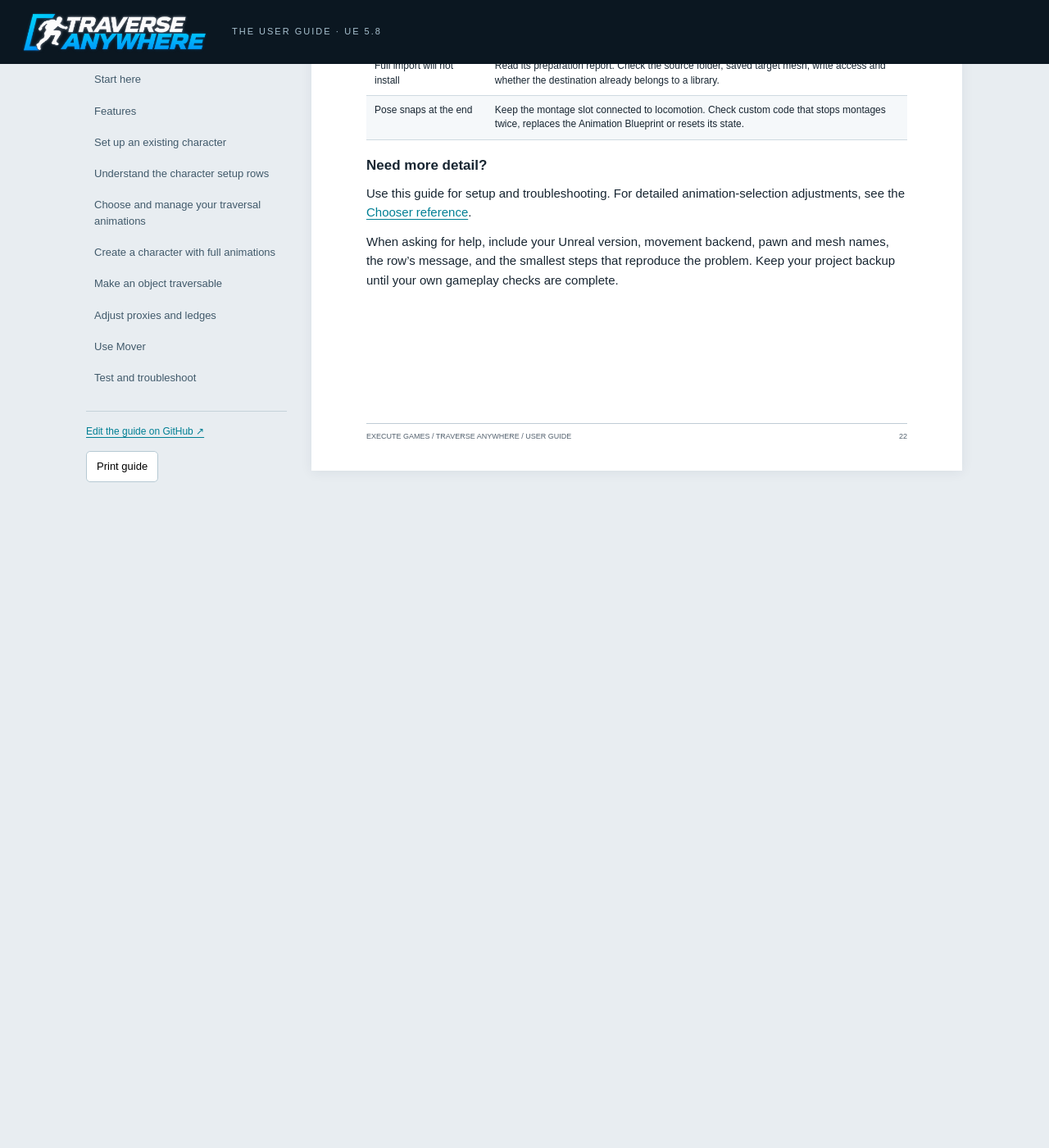
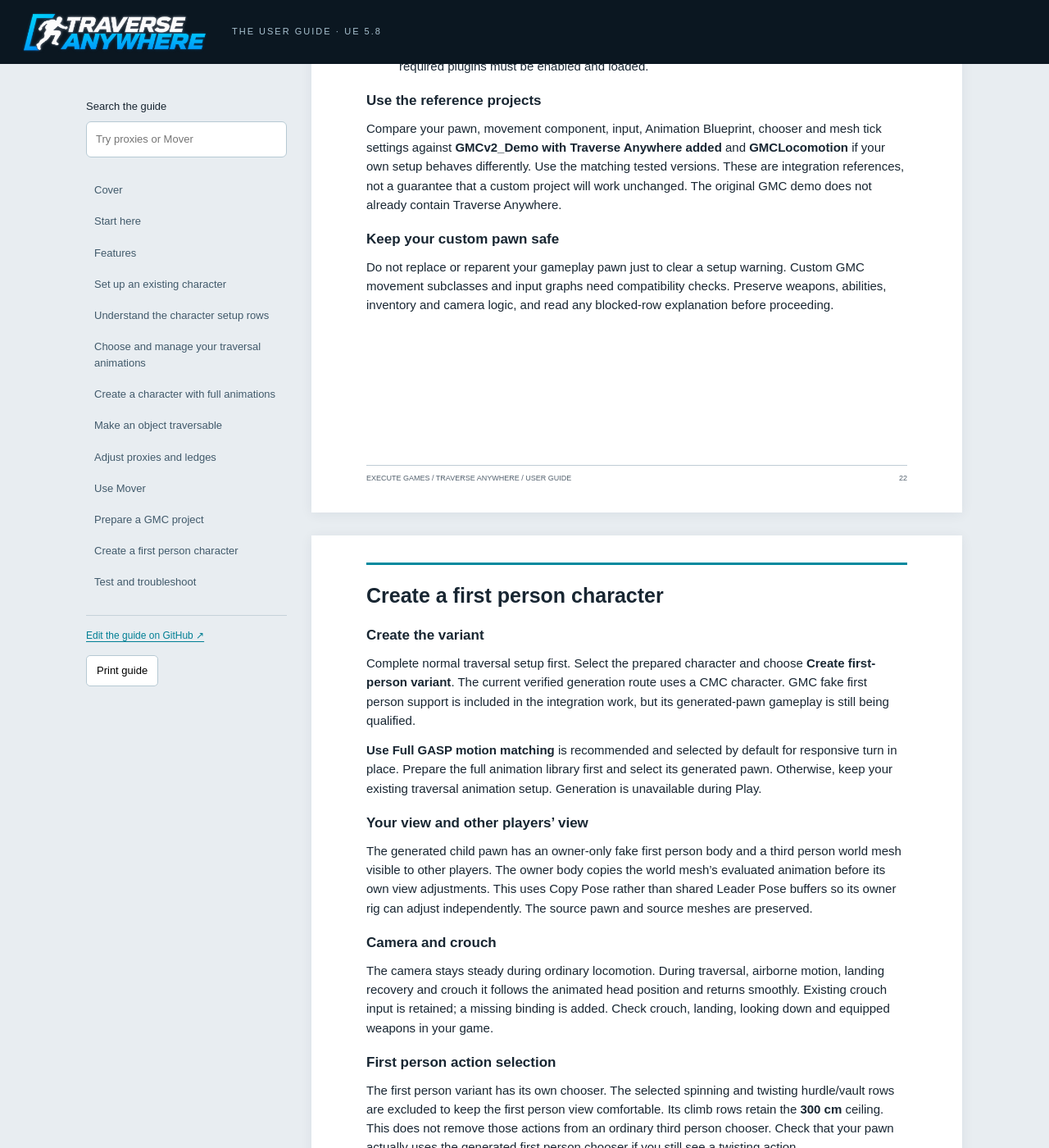
Before and after one commit to Dr-Rank/traverse-anywhere-guide, a Jekyll site: the page built from index.md, in a window 1280 px wide and 1400 px high, scrolled down 24857 px. Shown: the whole window at 82% size. Built offline with Jekyll 4.4.1, drawn with Linux system fonts in a browser that asks for light colours; before the commit the page ends 25487 px from its top, so only the background shows below that; some of the changed text lies outside the part shown.

Commit message:
Document GMC prerequisites, first person setup and 300 cm climb range

```diff
--- a/_includes/guide/choose-and-manage-your-traversal-animations.md
+++ b/_includes/guide/choose-and-manage-your-traversal-animations.md
@@ -24,4 +24,4 @@ The generated chooser selects among the imported traversal montages. To change i
 
 ## Check the result
 
-Try both walking and running approaches. Watch hands during their contact with the ledge, feet during landing, and the return to locomotion. The grounded climb chooser supports heights up to **300 cm**; usable depth, headroom and available animations also matter.
+Try both walking and running approaches. Watch hands during their contact with the ledge, feet during landing, and the return to locomotion. The maximum climb height has increased from **250 cm to 300 cm**. The current grounded climb chooser supports heights up to **300 cm**; usable depth, headroom and available animations also matter.
--- /dev/null
+++ b/_includes/guide/create-a-first-person-character.md
@@ -0,0 +1,21 @@
+## Create the variant
+
+Complete normal traversal setup first. Select the prepared character and choose **Create first-person variant**. The current verified generation route uses a CMC character. GMC fake first person support is included in the integration work, but its generated-pawn gameplay is still being qualified.
+
+**Use Full GASP motion matching** is recommended and selected by default for responsive turn in place. Prepare the full animation library first and select its generated pawn. Otherwise, keep your existing traversal animation setup. Generation is unavailable during Play.
+
+## Your view and other players' view
+
+The generated child pawn has an owner-only fake first person body and a third person world mesh visible to other players. The owner body copies the world mesh's evaluated animation before its own view adjustments. This uses Copy Pose rather than shared Leader Pose buffers so its owner rig can adjust independently. The source pawn and source meshes are preserved.
+
+## Camera and crouch
+
+The camera stays steady during ordinary locomotion. During traversal, airborne motion, landing recovery and crouch it follows the animated head position and returns smoothly. Existing crouch input is retained; a missing binding is added. Check crouch, landing, looking down and equipped weapons in your game.
+
+## First person action selection
+
+The first person variant has its own chooser. The selected spinning and twisting hurdle/vault rows are excluded to keep the first person view comfortable. Its climb rows retain the **300 cm** ceiling. This does not remove those actions from an ordinary third person chooser. Check that your pawn actually uses the generated first person chooser if you still see a twisting action.
+
+## Update old imports and variants
+
+Finger retarget corrections are shared by traversal and Full GASP imports. Regenerate existing baked animation imports to receive them. Recreate older first person variants to receive their mesh-specific fingertip skin probes and owned rig changes. Test visible hands, fingers and feet on the selected mesh; a shared skeleton alone does not prove contact on every mesh.
--- /dev/null
+++ b/_includes/guide/prepare-a-gmc-project.md
@@ -0,0 +1,21 @@
+## GMC integration status
+
+GMC integration is being verified in GMCv2_Demo on Unreal Engine 5.8. The prerequisite checks and native traversal tests are available in the development build; the one-click existing-pawn and Full GASP installation paths, first person gameplay, multiplayer and packaged GMC checks are not yet release-qualified. Do not treat the GMC option as a completed installation path until those checks are finished.
+
+## Install the prerequisites
+
+1. Back up your project. Install a compatible licensed **GMC** version for your engine. Keep only one copy of each plugin.
+
+2. Install **GMCMotion** from [github.com/Dr-Rank/GMCMotion](https://github.com/Dr-Rank/GMCMotion) in your project's Plugins folder.
+
+3. Install **GMCAbilitySystem (GMAS)** from [Dr-Rank/DeepWorlds_GMCAbilitySystem, clear-fixes branch](https://github.com/Dr-Rank/DeepWorlds_GMCAbilitySystem/tree/clear-fixes) in the same Plugins folder. GMAS installation is required by GMCMotion; using gameplay abilities in your game is optional.
+
+4. Enable the prerequisites and Traverse Anywhere, rebuild for the matching engine when required, then restart Unreal. Select **GMC** in Traverse Anywhere Setup and read the prerequisite results. A plugin folder alone is not enough: its descriptor must be valid, and the required plugins must be enabled and loaded.
+
+## Use the reference projects
+
+Compare your pawn, movement component, input, Animation Blueprint, chooser and mesh tick settings against **GMCv2_Demo with Traverse Anywhere added** and **GMCLocomotion** if your own setup behaves differently. Use the matching tested versions. These are integration references, not a guarantee that a custom project will work unchanged. The original GMC demo does not already contain Traverse Anywhere.
+
+## Keep your custom pawn safe
+
+Do not replace or reparent your gameplay pawn just to clear a setup warning. Custom GMC movement subclasses and input graphs need compatibility checks. Preserve weapons, abilities, inventory and camera logic, and read any blocked-row explanation before proceeding.
--- a/_includes/guide/start-here.md
+++ b/_includes/guide/start-here.md
@@ -4,7 +4,7 @@ This guide takes you through installation, character setup, animations, objects,
 
 ## Before making changes
 
-**Back up your project.** Make a source-control commit or a complete project copy before running setup or importing animations. Some changes affect shared skeletons, Animation Blueprints and project settings. Unreal's Undo is not a replacement for a backup.
+**Back up your project.** Make a source-control commit or a complete project copy before running setup or importing animations. Some changes affect shared skeletons, Animation Blueprints and project settings. Your own input, animation, movement and gameplay setup may behave differently: some features may break or not work as expected. Test on a copy first. Unreal's Undo is not a replacement for a backup.
 
 ## Install and open the plugin
 
--- a/index.md
+++ b/index.md
@@ -109,6 +109,14 @@ permalink: /
 {% capture chapter %}{% include guide/use-mover.md %}{% endcapture %}{{ chapter | markdownify }}
 <div class="sheet-footer"><span>EXECUTE GAMES / TRAVERSE ANYWHERE / USER GUIDE</span><span>21</span></div></section>
 
+<section class="sheet" id="prepare-a-gmc-project" aria-label="Prepare a GMC project"><h2>Prepare a GMC project</h2>
+{% capture chapter %}{% include guide/prepare-a-gmc-project.md %}{% endcapture %}{{ chapter | markdownify }}
+<div class="sheet-footer"><span>EXECUTE GAMES / TRAVERSE ANYWHERE / USER GUIDE</span><span>22</span></div></section>
+
+<section class="sheet" id="create-a-first-person-character" aria-label="Create a first person character"><h2>Create a first person character</h2>
+{% capture chapter %}{% include guide/create-a-first-person-character.md %}{% endcapture %}{{ chapter | markdownify }}
+<div class="sheet-footer"><span>EXECUTE GAMES / TRAVERSE ANYWHERE / USER GUIDE</span><span>23</span></div></section>
+
 <section class="sheet" id="test-and-troubleshoot" aria-label="Test and troubleshoot"><h2>Test and troubleshoot</h2>
 {% capture chapter %}{% include guide/test-and-troubleshoot.md %}{% endcapture %}{{ chapter | markdownify }}
-<div class="sheet-footer"><span>EXECUTE GAMES / TRAVERSE ANYWHERE / USER GUIDE</span><span>22</span></div></section>
+<div class="sheet-footer"><span>EXECUTE GAMES / TRAVERSE ANYWHERE / USER GUIDE</span><span>24</span></div></section>
```
Also changed, not shown: _data/navigation.json (+8 -0 lines), create-a-first-person-character.md (added, +6 -0 lines), prepare-a-gmc-project.md (added, +6 -0 lines), README.md.
